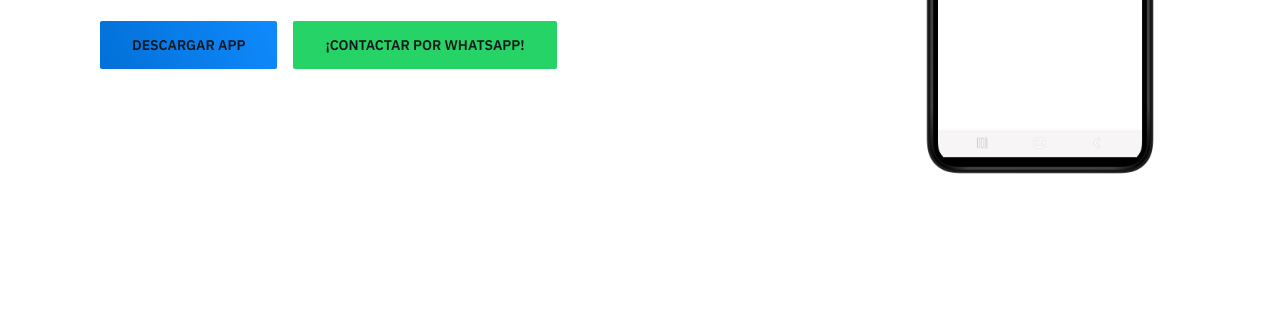
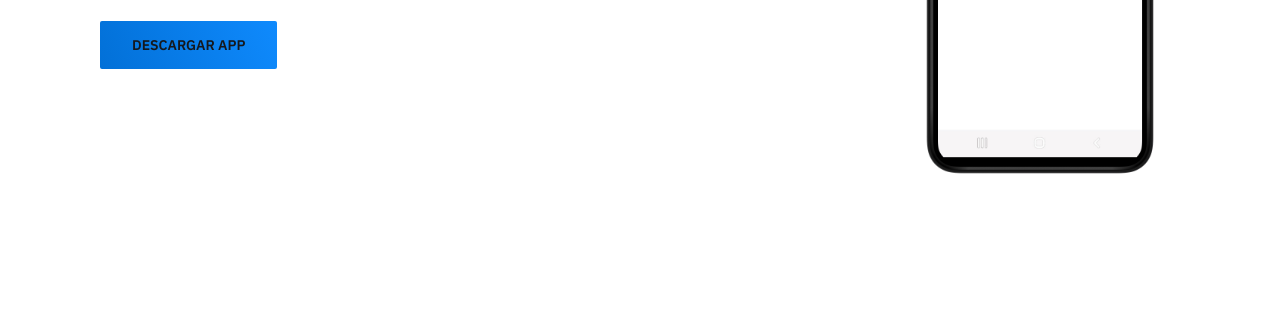
Before and after one commit to enlacee/okeypay, a website: page docs/index.html in a window 1280 px wide. Shown: the part 462-795 px from the top of the page. Drawn offline with nearby package versions, Linux system fonts and the light colour scheme.

Commit message:
update: principal page only button download apk

```diff
--- a/docs/index.html
+++ b/docs/index.html
@@ -38,7 +38,10 @@
 						<div class="hero-copy">
 	                        <h1 class="hero-title mt-0">OkeyPay - Confirma pagos Yape</h1>
 	                        <p class="hero-paragraph">Te brinda seguridad en transacciones y previene estafas en <b>Yape</b> Perú 🇵🇪</p>
-	                        <div class="hero-cta"><a class="button button-primary" href="apk/OkeyPay.apk">Descargar App</a><a class="button button-whatsapp" href="https://wa.me/51970142637">¡Contactar por WhatsApp!</a></div>
+	                        <div class="hero-cta">
+                                <a class="button button-primary" href="apk/OkeyPay.apk">Descargar App</a>
+                                <!-- <a class="button button-whatsapp" href="https://wa.me/51970142637">¡Contactar por WhatsApp!</a> -->
+                            </div>
 						</div>
 						<div class="hero-figure anime-element">
 							<div class="feature-icon">
```
